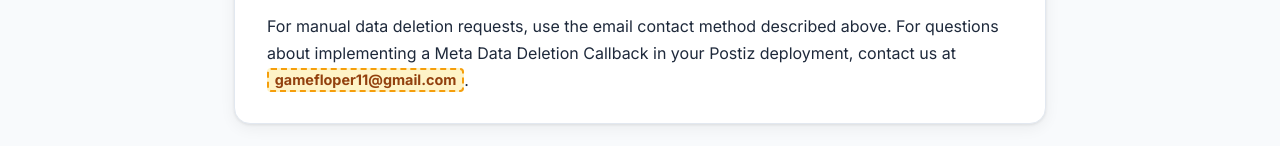
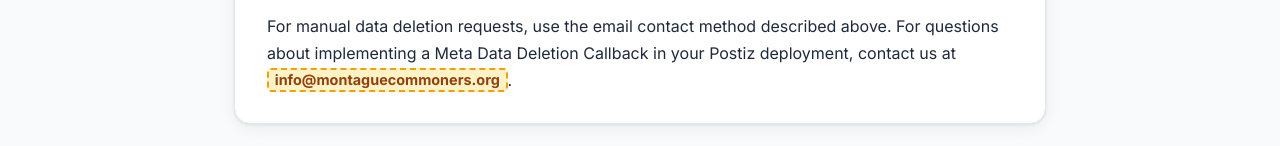
Before and after one commit to charcoalsifter/postiz-privacy, a plain HTML site: page data-deletion.html in a window 1280 px wide. Shown: the part 3101-3247 px from the top of the page. Drawn offline with Linux system fonts and the light colour scheme.

Commit message:
Update data-deletion.html

```diff
--- a/data-deletion.html
+++ b/data-deletion.html
@@ -186,7 +186,7 @@
       <li>Return a JSON response with a <code>url</code> (status page) and <code>confirmation_code</code></li>
     </ul>
 
-    <p>For manual data deletion requests, use the email contact method described above. For questions about implementing a Meta Data Deletion Callback in your Postiz deployment, contact us at <span class="placeholder">gamefloper11@gmail.com</span>.</p>
+    <p>For manual data deletion requests, use the email contact method described above. For questions about implementing a Meta Data Deletion Callback in your Postiz deployment, contact us at <span class="placeholder">info@montaguecommoners.org</span>.</p>
   </section>
 
   <!-- Back Link -->
```
